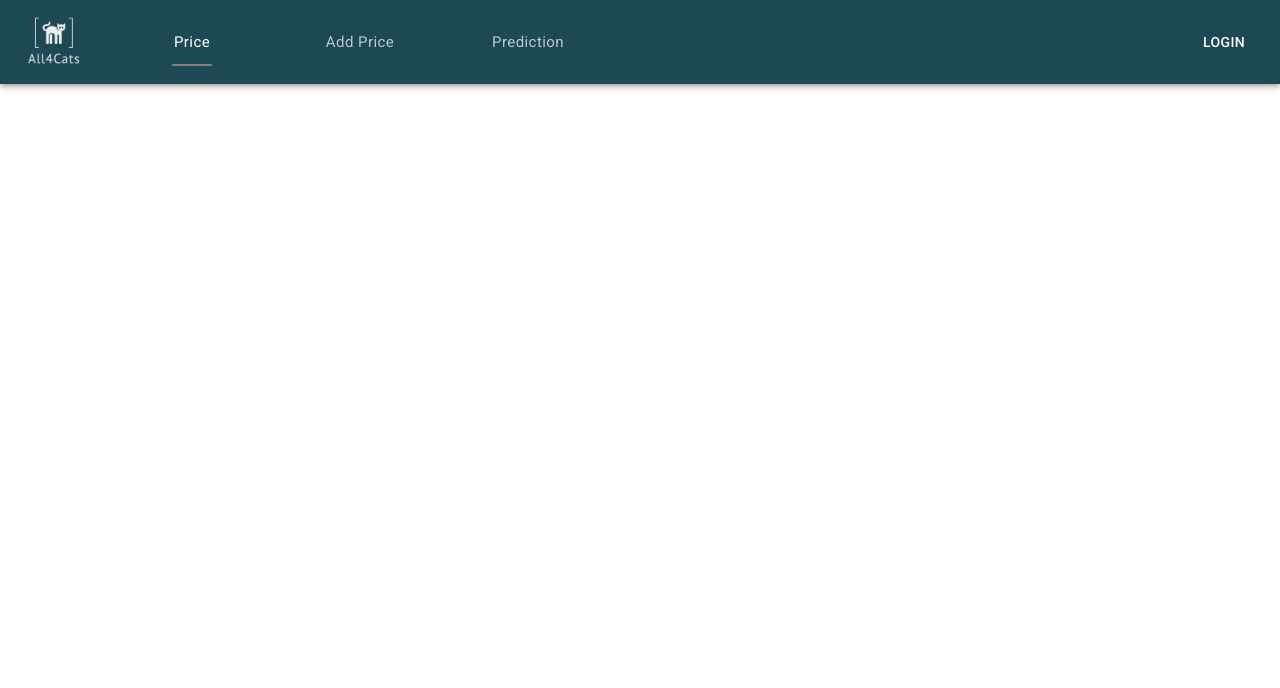
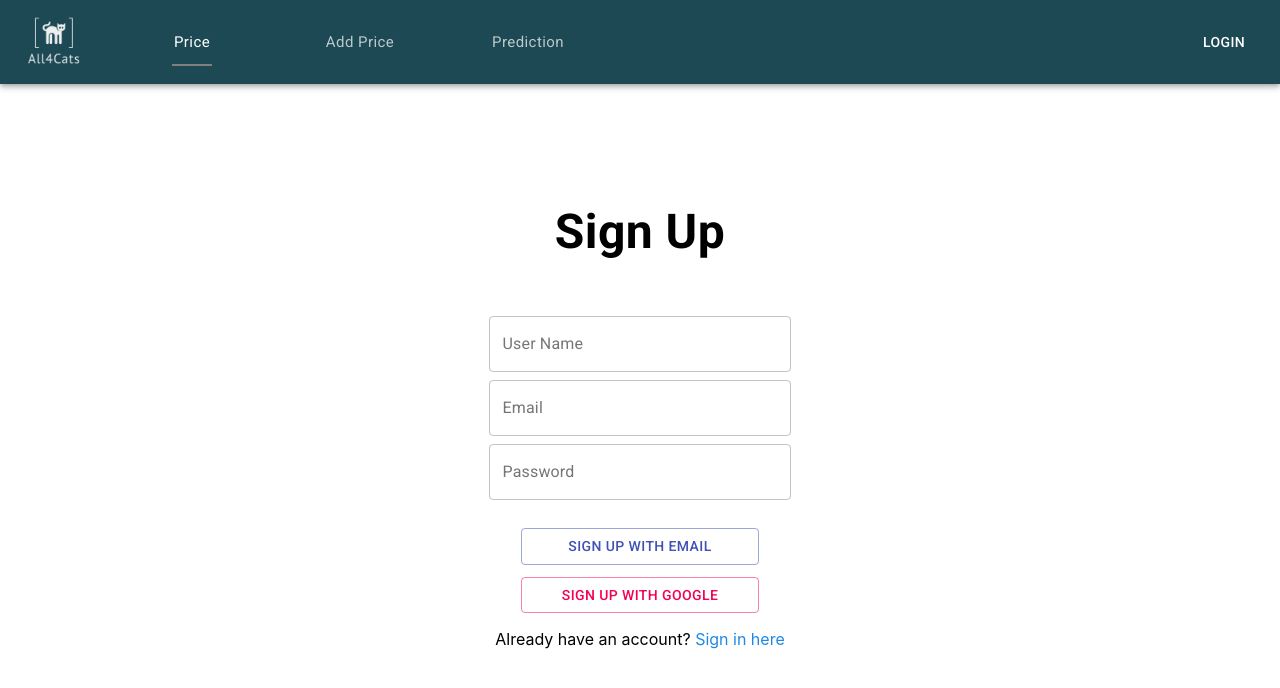
Before and after one commit to xiaot6/DataBaseProject, a React (Create React App) app in the folder all4cats/: page /user/signUp in a window 1280 px wide. Shown: the top 688 px of the page. Built offline with nearby package versions, Linux system fonts and the light colour scheme; no server answers.

Commit message:
firebase basically complete, reading data bug exists

```diff
--- a/all4cats/src/App.js
+++ b/all4cats/src/App.js
@@ -15,7 +15,9 @@ import React from 'react';
 import Price from "./components/Price";
 import AddPrice from "./components/AddPrice";
 import Prediction from "./components/Prediction";
-import Login from "./components/Login";
+import User from "./components/User";
+import UserProvider from "./providers/UserProvider";
+
 
 const useStyles = makeStyles((theme) => ({
   root: {
@@ -69,6 +71,7 @@ function App() {
 
   return (
     <div className="App">
+      <UserProvider>
         <div className={classes.root}>
           <AppBar position="static" style={{background: '#1C4954'}}>
             <Toolbar>
@@ -83,7 +86,7 @@ function App() {
                 </StyledTabs>
                 <Typography className={classes.padding} />
               </div>
-            <Button color="inherit" onClick={(event, newValue) => { setValue("login") }} component={Link} to="/login">Login</Button>
+              <Button color="inherit" onClick={(event, newValue) => { setValue("login") }} component={Link} to="/user">Login</Button>
             </Toolbar>
           </AppBar>
         </div>
@@ -92,9 +95,10 @@ function App() {
             <Route exact path={["/", "/price"]} component={Price} />
             <Route path="/addprice" component={AddPrice} />
             <Route path="/prediction" component={Prediction} />
-          <Route path="/login" component={Login} />
+            <Route path="/user" component={User} />
           </Switch>
         </div>
+      </UserProvider>
     </div>
   );
 }
--- a/all4cats/src/components/ProfilePage.js
+++ b/all4cats/src/components/ProfilePage.js
@@ -1,8 +1,35 @@
-import React from "react";
+import React, { useContext } from "react";
+import { UserContext } from "../providers/UserProvider";
+import {auth} from "../firebase";
+import {makeStyles} from '@material-ui/core/styles';
+import { Button, Typography } from "@material-ui/core";
 
-function ProfilePage () {
+const useStyles = makeStyles((theme) => ({
+  root: {
+      display: 'flex',
+      flexDirection: "column",
+      justifyContent: "center"
+  },
+}));
+
+const ProfilePage = () => {
+  const user = useContext(UserContext);
+  const {displayName, email} = user;
+  const classes = useStyles();
+  console.log(displayName);
+  console.log(email);
   return (
-    <p> This is the user profile</p>
+    <div className={classes.root}>
+      <Typography>
+        {displayName}
+      </Typography>
+      <Typography>
+        {email}
+      </Typography>
+      <Button onClick = {() => {auth.signOut()}}>
+        Sign Out
+      </Button>
+    </div>
   )
 };
 export default ProfilePage;
--- a/all4cats/src/components/SignIn.js
+++ b/all4cats/src/components/SignIn.js
@@ -7,12 +7,9 @@ import { List,
         Typography,
     } from "@material-ui/core"
 import { makeStyles } from '@material-ui/core/styles';
-import Icon from '@material-ui/core/Icon';
 import blue from '@material-ui/core/colors/blue';
-
-import SignUp from "./SignUp";
-import PasswordReset from "./PasswordReset";
-
+import {signInWithGoogle} from '../firebase'
+import {auth} from '../firebase'
 
 const useStyles = makeStyles((theme) => ({
     root: {
@@ -51,15 +48,19 @@ const SignIn = () => {
     const signInWithEmailAndPasswordHandler =
             (event,email, password) => {
                 event.preventDefault();
+                auth.signInWithEmailAndPassword(email, password).catch(error => {
+                  setError("Error signing in with password and email!");
+                  console.error("Error signing in with password and email", error);
+                });
     };
 
     const onChangeHandler = (event) => {
         const {name, value} = event.currentTarget;
 
-          if(name === 'userEmail') {
+        if(name == 'userEmail') {
             setEmail(value);
         }
-          else if(name === 'userPassword'){
+        else if(name == 'userPassword'){
             setPassword(value);
         }
     };
@@ -72,30 +73,30 @@ return (
                 <Typography className={classes.titleText}>
                     Sign In
                 </Typography>
-            <TextField className={classes.textField} label='Email' variant="outlined" value = {email} onChange={onChangeHandler}>
+                <TextField className={classes.textField} label='Email' name='userEmail' variant="outlined" value = {email} onChange={onChangeHandler}>
 
                 </TextField>
 
-            <TextField className={classes.textField} label='Password' variant="outlined" value = {password} onChange={onChangeHandler}>
+                <TextField className={classes.textField} label='Password' name='userPassword' variant="outlined" value = {password} onChange={onChangeHandler}>
 
                 </TextField>
                 <div style={{height: "1rem"}}>
                 </div>
-            <Button className={classes.buttonStyle} variant="outlined" color="primary" onClick={signInWithEmailAndPasswordHandler}>
+                <Button className={classes.buttonStyle} variant="outlined" color="primary" onClick={(event) => {signInWithEmailAndPasswordHandler(event, email, password)}}>
                     Sign In with Email
                 </Button>
-            <Button className={classes.buttonStyle} variant="outlined" color="secondary">
+                <Button className={classes.buttonStyle} variant="outlined" color="secondary" onClick={signInWithGoogle}>
                     Sign In with Google
                 </Button>
                 <p>
                     Don't have an account?{" "}
-                <Link to="signUp" className={classes.linkStyle}>
+                    <Link to="/user/signUp" className={classes.linkStyle}>
                         Sign up here
                     </Link>
                     {" "}
                     <br />
                     {" "}
-                <Link to="passwordReset" className={classes.linkStyle}>
+                    <Link to="/user/passwordReset" className={classes.linkStyle}>
                         Forgot Password?
                     </Link>
                 </p>
--- a/all4cats/src/components/SignUp.js
+++ b/all4cats/src/components/SignUp.js
@@ -8,6 +8,8 @@ import { List,
     } from "@material-ui/core"
 import { makeStyles } from '@material-ui/core/styles';
 import blue from '@material-ui/core/colors/blue';
+import {auth, generateUserDocument} from '../firebase'
+
 
 
 const useStyles = makeStyles((theme) => ({
@@ -44,19 +46,30 @@ const SignUp = () => {
     const [password, setPassword] = useState("");
     const [displayName, setDisplayName] = useState("");
     const [error, setError] = useState(null);
-    const createUserWithEmailAndPasswordHandler = (event, email, password) => {
+
+    const createUserWithEmailAndPasswordHandler = async (event, email, password) => {
         event.preventDefault();
+        try{
+            console.log("entered await");
+            const {user} = await auth.createUserWithEmailAndPassword(email, password);
+            generateUserDocument(user, {displayName});
+        }
+        catch(error){
+            console.log(error);
+            setError('Error Signing up with email and password');
+        }
+
         setEmail("");
         setPassword("");
         setDisplayName("");
     };
     const onChangeHandler = event => {
         const { name, value } = event.currentTarget;
-        if (name === "userEmail") {
+        if (name == "userEmail") {
             setEmail(value);
-        } else if (name === "userPassword") {
+        } else if (name == "userPassword") {
             setPassword(value);
-        } else if (name === "displayName") {
+        } else if (name == "displayName") {
             setDisplayName(value);
         }
     };
@@ -69,20 +82,22 @@ return (
             <Typography className={classes.titleText}>
                 Sign Up
             </Typography>
-            <TextField className={classes.textField} label='User Name' variant="outlined" value = {displayName} onChange={onChangeHandler}>
+            <TextField className={classes.textField} name='displayName' label='User Name' variant="outlined" value = {displayName} onChange={onChangeHandler}>
 
             </TextField>
 
-            <TextField className={classes.textField} label='Email' variant="outlined" value = {email} onChange={onChangeHandler}>
+            <TextField className={classes.textField} name='userEmail' label='Email' variant="outlined" value = {email} onChange={onChangeHandler}>
 
             </TextField>
 
-            <TextField className={classes.textField} label='Password' variant="outlined" value = {password} onChange={onChangeHandler}>
+            <TextField className={classes.textField} name='userPassword' label='Password' variant="outlined" value = {password} onChange={onChangeHandler}>
 
             </TextField>
             <div style={{height: "1rem"}}>
             </div>
-            <Button className={classes.buttonStyle} variant="outlined" color="primary" onClick={createUserWithEmailAndPasswordHandler}>
+            <Button className={classes.buttonStyle} variant="outlined" color="primary" onClick={event => {
+              createUserWithEmailAndPasswordHandler(event, email, password);
+            }}>
                 Sign Up with Email
             </Button>
             <Button className={classes.buttonStyle} variant="outlined" color="secondary">
@@ -90,7 +105,7 @@ return (
             </Button>
             <p>
                 Already have an account?{" "}
-                <Link to="/" className={classes.linkStyle}>
+                <Link to="/user" className={classes.linkStyle}>
                     Sign in here
                 </Link>
             </p>
--- /dev/null
+++ b/all4cats/src/components/User.js
@@ -0,0 +1,25 @@
+import React, {useContext} from "react";
+
+import { Router, Switch, Route, Link } from "react-router-dom";
+import SignIn from "./SignIn";
+import SignUp from "./SignUp";
+import ProfilePage from "./ProfilePage";
+import PasswordReset from "./PasswordReset";
+import { UserContext } from "../providers/UserProvider";
+
+function User() {
+  const user = useContext(UserContext);
+  return (
+        user ?
+        <ProfilePage />
+        :
+        <div>
+          <Switch>
+              <Route exact path={["/", "/user"]} component={SignIn} />
+              <Route exact path="/user/signUp" component={SignUp} />
+              <Route exact path="/user/passwordReset" component={PasswordReset} />
+          </Switch>
+        </div>
+  );
+}
+export default User;
--- a/all4cats/src/firebase.js
+++ b/all4cats/src/firebase.js
@@ -1,4 +1,7 @@
 import firebase from 'firebase'
+import "firebase/auth"
+import "firebase/database"
+
 
 var firebaseConfig = {
   apiKey: "AIzaSyBvF7AZ4KnlVxXjlWivsMlS6WjcHBfTTu4",
@@ -12,4 +15,50 @@ var firebaseConfig = {
 };
 // Initialize Firebase
 firebase.initializeApp(firebaseConfig);
-  export default firebase;
+
+const provider = new firebase.auth.GoogleAuthProvider();
+
+export const auth = firebase.auth();
+export const fb = firebase.database();
+
+export const signInWithGoogle = () => {
+  auth.signInWithPopup(provider);
+};
+
+export const generateUserDocument = async (user, additionalData) => {
+  if (!user) {
+    return;
+  }
+
+  const userRef = fb.ref(`users/${user.uid}`);
+  const snapshot = await userRef.once('value');
+
+  if (!snapshot.exists) {
+    const { email, displayName } = user;
+    try {
+      await userRef.set({
+        displayName,
+        email,
+        ...additionalData
+      });
+    } catch (error) {
+      console.error("Error creating user document", error);
+    }
+  }
+  return getUserDocument(user.uid);
+};
+
+const getUserDocument = async uid => {
+  if (!uid) return null;
+  console.log("gere");
+  try {
+    const userDocument = await fb.ref(`users/${uid}`).once('value');
+    console.log(userDocument.val());
+    return {
+      uid,
+      ...userDocument.val()
+    };
+  } catch (error) {
+    console.error("Error fetching user", error);
+  }
+};
--- /dev/null
+++ b/all4cats/src/providers/UserProvider.jsx
@@ -0,0 +1,27 @@
+import {auth, generateUserDocument} from '../firebase'
+
+import {Component, createContext} from "react";
+export const UserContext = createContext({ user: null });
+
+class UserProvider extends Component {
+    state = {
+      user: null
+    };
+
+    componentDidMount = async () => {
+      auth.onAuthStateChanged(async userAuth => {
+        const user = await generateUserDocument(userAuth);
+        this.setState({ user });
+      });
+    };
+    render() {
+      const { user } = this.state;
+
+      return (
+        <UserContext.Provider value={user}>
+          {this.props.children}
+        </UserContext.Provider>
+      );
+    }
+}
+export default UserProvider;
```
Also changed, not shown: all4cats/src/components/Login.js (deleted, +0 -22 lines), 1 other file (tests, documents, lock files or other folders). Lines whose indentation alone changed are shown as unchanged.
